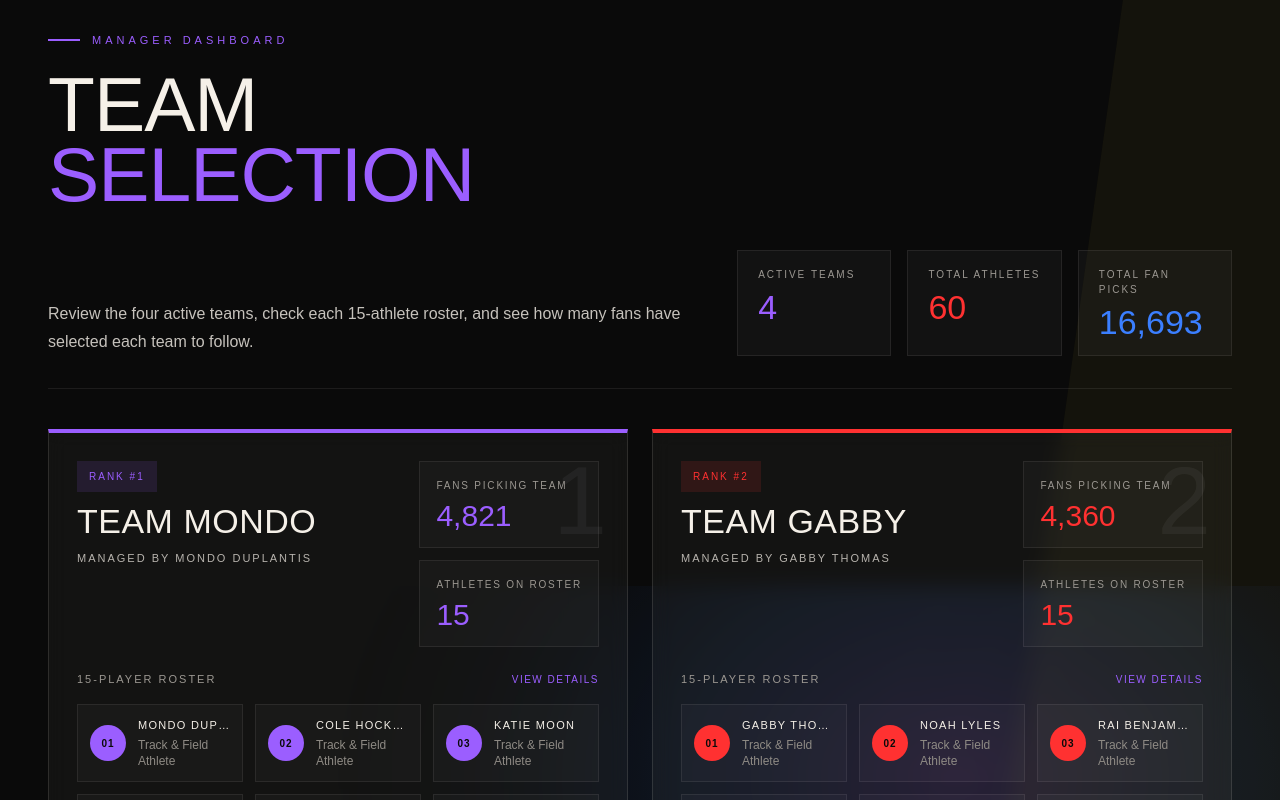
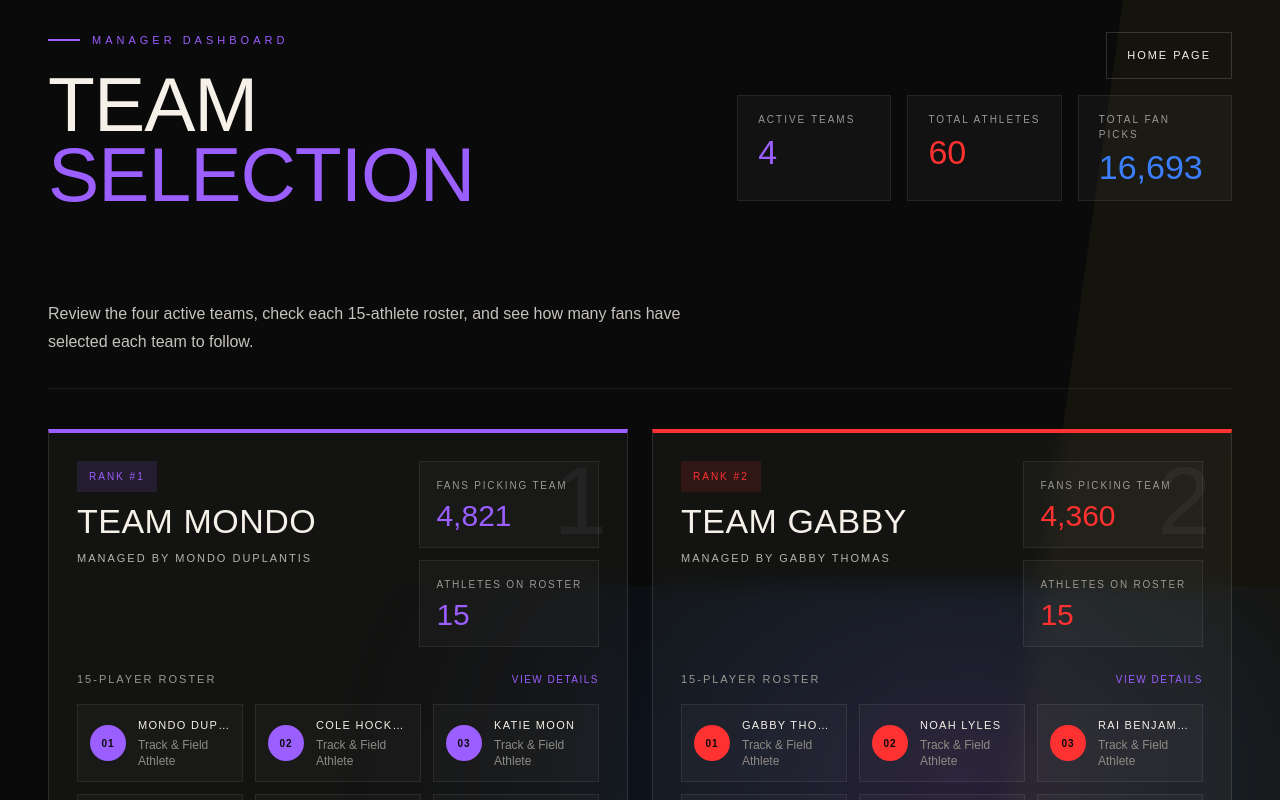
Before and after one commit to bwolkoys/TrackFieldFantasyApp, a Next.js app: page /dashboard-managers in a window 1280 px wide. Shown: the top 800 px of the page. Built offline with nearby package versions, Linux system fonts and the light colour scheme.

Commit message:
updated home page button

```diff
--- a/app/dashboard-managers/page.tsx
+++ b/app/dashboard-managers/page.tsx
@@ -3,7 +3,11 @@
 import Link from "next/link";
 import { Anton, DM_Sans, Space_Mono } from "next/font/google";
 
-const anton = Anton({ subsets: ["latin"], weight: "400", variable: "--font-anton" });
+const anton = Anton({
+  subsets: ["latin"],
+  weight: "400",
+  variable: "--font-anton",
+});
 const dmSans = DM_Sans({ subsets: ["latin"], variable: "--font-dm-sans" });
 const spaceMono = Space_Mono({
   subsets: ["latin"],
@@ -151,7 +155,7 @@ export default function ManagerDashboardPage() {
         <div className="pointer-events-none absolute -right-[10%] -top-[10%] h-[120%] w-[34%] -skew-x-[8deg] bg-[rgba(255,224,48,0.04)]" />
 
         <div className="relative mx-auto max-w-7xl px-6 py-8 md:px-10 lg:px-12">
-          <header className="flex flex-col gap-6 border-b border-[rgba(245,240,232,0.08)] pb-8 md:flex-row md:items-end md:justify-between">
+          <header className="flex flex-col gap-6 border-b border-[rgba(245,240,232,0.08)] pb-8 md:flex-row md:items-start md:justify-between">
             <div>
               <div className="mb-5 flex items-center gap-3 font-(--font-space-mono) text-[11px] uppercase tracking-[4px] text-[#9B5EFF]">
                 <span className="block h-0.5 w-8 bg-[#9B5EFF]" />
@@ -160,17 +164,37 @@ export default function ManagerDashboardPage() {
               <h1 className="font-(--font-anton) text-[clamp(44px,6vw,88px)] uppercase leading-[0.92] tracking-[-1px]">
                 <span className="block">Team</span>
                 <span className="block text-[#9B5EFF]">Selection</span>
-                <span className="block text-transparent [WebkitTextStroke:2px_#f5f0e8]">Overview</span>
+                <span className="block text-transparent [WebkitTextStroke:2px_#f5f0e8]">
+                  Overview
+                </span>
               </h1>
               <p className="mt-5 max-w-170 text-[16px] font-light leading-7 text-[#c6c2bc]">
-                Review the four active teams, check each 15-athlete roster, and see how many fans have selected each team to follow.
+                Review the four active teams, check each 15-athlete roster, and
+                see how many fans have selected each team to follow.
               </p>
             </div>
 
-            <div className="grid gap-4 sm:grid-cols-3">
-              <MetricCard label="Active Teams" value="4" accent="#9B5EFF" />
-              <MetricCard label="Total Athletes" value="60" accent="#FF3131" />
-              <MetricCard label="Total Fan Picks" value="16,693" accent="#3B7FFF" />
+            <div className="flex flex-col gap-4 md:items-end">
+              <Link
+                href="/"
+                className="inline-flex items-center justify-center border border-[rgba(245,240,232,0.16)] px-5 py-3.5 font-(--font-space-mono) text-[11px] uppercase tracking-[2px] text-[#f5f0e8] transition-colors hover:border-[#f5f0e8] hover:text-[#9B5EFF]"
+              >
+                Home Page
+              </Link>
+
+              <div className="grid gap-4 sm:grid-cols-3">
+                <MetricCard label="Active Teams" value="4" accent="#9B5EFF" />
+                <MetricCard
+                  label="Total Athletes"
+                  value="60"
+                  accent="#FF3131"
+                />
+                <MetricCard
+                  label="Total Fan Picks"
+                  value="16,693"
+                  accent="#3B7FFF"
+                />
+              </div>
             </div>
           </header>
 
@@ -190,7 +214,10 @@ export default function ManagerDashboardPage() {
                     <div>
                       <div
                         className="mb-3 inline-flex items-center gap-2 px-3 py-2 font-(--font-space-mono) text-[10px] uppercase tracking-[2px]"
-                        style={{ backgroundColor: `${team.accent}1F`, color: team.accent }}
+                        style={{
+                          backgroundColor: `${team.accent}1F`,
+                          color: team.accent,
+                        }}
                       >
                         Rank #{team.rank}
                       </div>
@@ -203,8 +230,16 @@ export default function ManagerDashboardPage() {
                     </div>
 
                     <div className="grid min-w-[52.5 gap-3 sm:grid-cols-2 md:grid-cols-1">
-                      <StatPill label="Fans Picking Team" value={team.fanCount.toLocaleString()} accent={team.accent} />
-                      <StatPill label="Athletes On Roster" value={team.athletes.length.toString()} accent={team.accent} />
+                      <StatPill
+                        label="Fans Picking Team"
+                        value={team.fanCount.toLocaleString()}
+                        accent={team.accent}
+                      />
+                      <StatPill
+                        label="Athletes On Roster"
+                        value={team.athletes.length.toString()}
+                        accent={team.accent}
+                      />
                     </div>
                   </div>
 
@@ -237,7 +272,9 @@ export default function ManagerDashboardPage() {
                             <div className="truncate font-(--font-space-mono) text-[11px] uppercase tracking-[1.3px] text-[#f5f0e8]">
                               {athlete}
                             </div>
-                            <div className="mt-1 text-xs text-[#8f8b85]">Track &amp; Field Athlete</div>
+                            <div className="mt-1 text-xs text-[#8f8b85]">
+                              Track &amp; Field Athlete
+                            </div>
                           </div>
                         </div>
                       ))}
@@ -254,7 +291,9 @@ export default function ManagerDashboardPage() {
                 <div className="mb-3 font-(--font-space-mono) text-[11px] uppercase tracking-[2px] text-[#9B5EFF]">
                   Quick Actions
                 </div>
-                <h2 className="font-(--font-anton) text-[32px] uppercase leading-none">Manager Tools</h2>
+                <h2 className="font-(--font-anton) text-[32px] uppercase leading-none">
+                  Manager Tools
+                </h2>
               </div>
 
               <div className="flex flex-wrap gap-3">
@@ -293,7 +332,10 @@ function MetricCard({
       <div className="font-(--font-space-mono) text-[10px] uppercase tracking-[2px] text-[#9c9892]">
         {label}
       </div>
-      <div className="mt-2 font-(--font-anton) text-[34px] leading-none" style={{ color: accent }}>
+      <div
+        className="mt-2 font-(--font-anton) text-[34px] leading-none"
+        style={{ color: accent }}
+      >
         {value}
       </div>
     </div>
@@ -314,7 +356,10 @@ function StatPill({
       <div className="font-(--font-space-mono) text-[10px] uppercase tracking-[1.8px] text-[#9c9892]">
         {label}
       </div>
-      <div className="mt-2 font-(--font-anton) text-[30px] leading-none" style={{ color: accent }}>
+      <div
+        className="mt-2 font-(--font-anton) text-[30px] leading-none"
+        style={{ color: accent }}
+      >
         {value}
       </div>
     </div>
```
